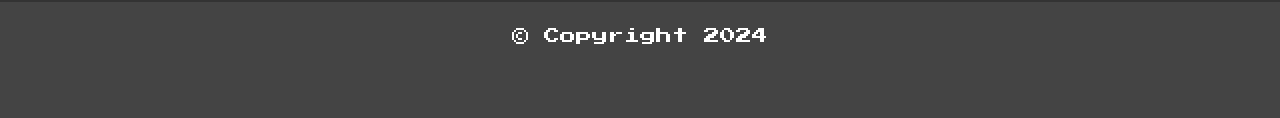
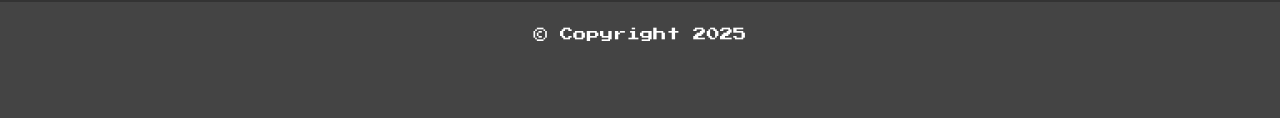
Before and after one commit to AbisoyeOnanuga/abisoyeo, a plain HTML site: page index.html in a window 1280 px wide. Shown: the part 416-534 px from the top of the page. Drawn offline with nearby package versions, Linux system fonts and the light colour scheme.

Commit message:
update footer small text

```diff
--- a/index.html
+++ b/index.html
@@ -275,7 +275,7 @@
 
         <!--===== FOOTER =====-->
         <footer class="footer">
-            <p class="footer__copy">&#169; Copyright 2024</p>
+            <p class="footer__copy"><small>&#169; Copyright 2025</small></p>
             <div class="footer-social">
                 <a href="https://github.com/AbisoyeOnanuga/" class="social__link" target="_blank">
                     <i class='bx bxl-github'></i>
```
